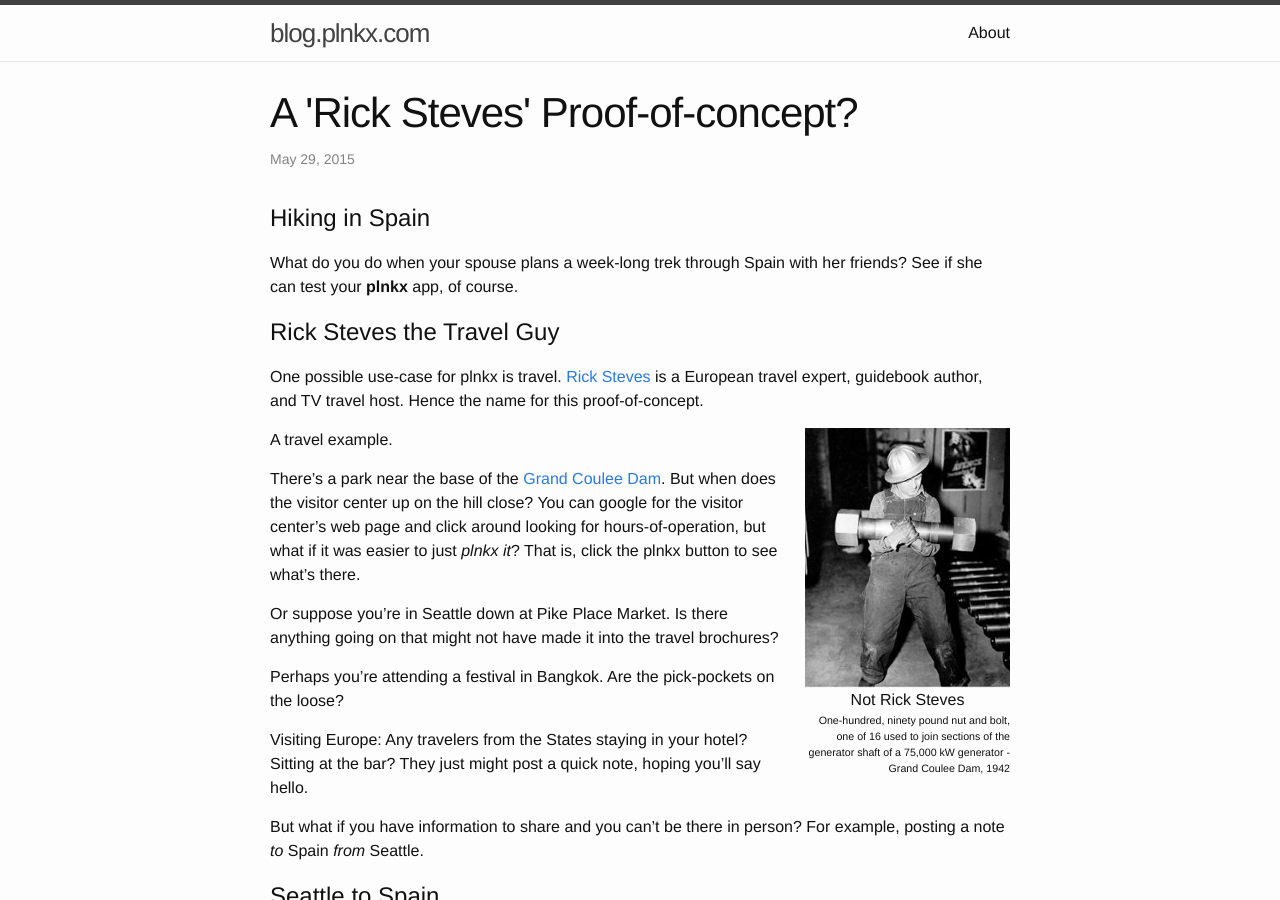
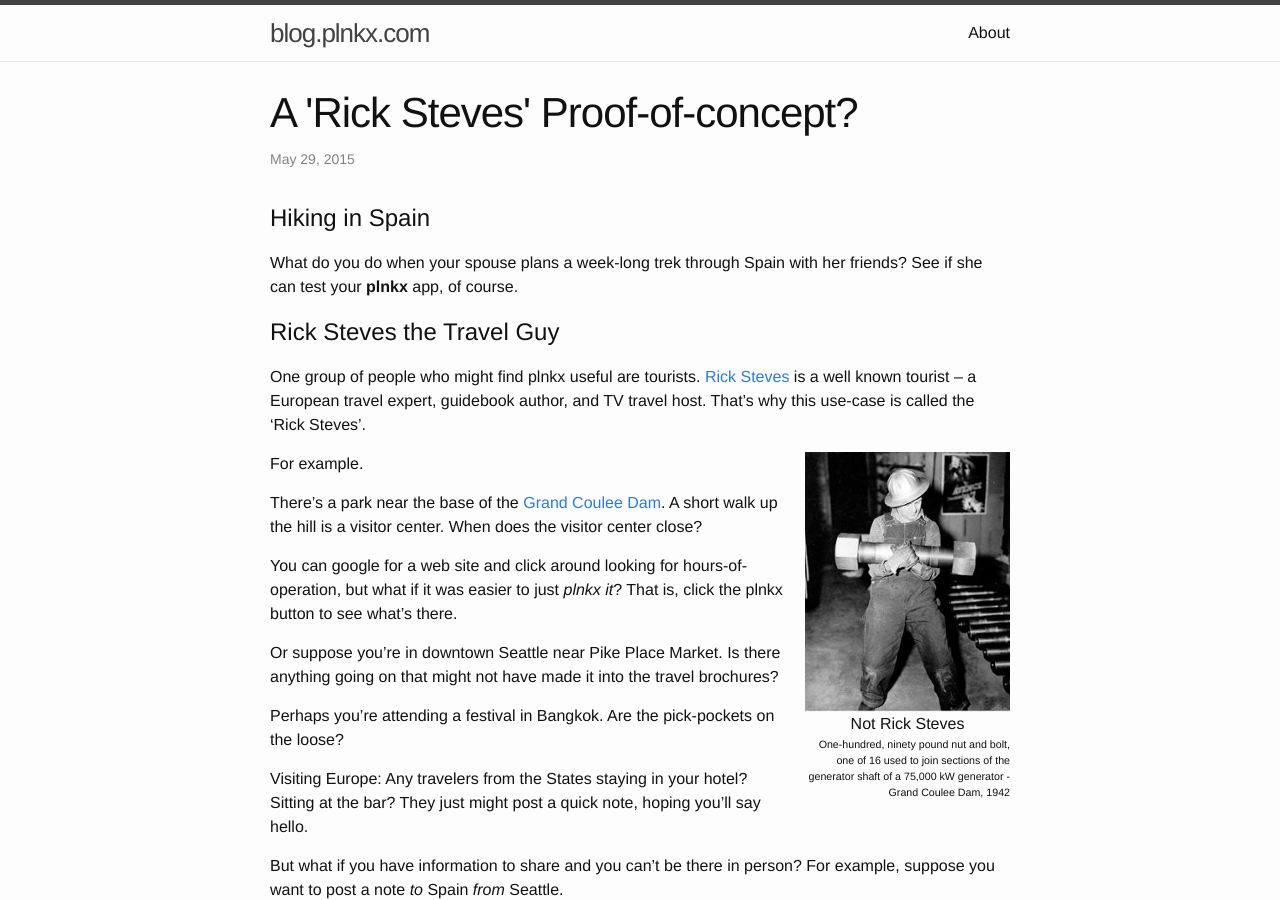
Before and after one commit to plnkx/blog, a Jekyll site: the page built from _posts/2015-05-28-proof-of-concept.markdown, in a window 1280 px wide and 900 px high. Built offline with Jekyll 4.4.1, drawn with Linux system fonts in a browser that asks for light colours; some of the changed text lies outside the part shown.

Commit message:
- _posts/2015-05-28-proof-of-concept.markdown    - tweak text
 - _posts/2015-06-22-Aw-snap-android-bug.markdown
   - Update Title

```diff
--- a/_posts/2015-05-28-proof-of-concept.markdown
+++ b/_posts/2015-05-28-proof-of-concept.markdown
@@ -13,10 +13,11 @@ course.
 
 # Rick Steves the Travel Guy
 
-One possible use-case for plnkx is travel.
+One group of people who might find plnkx useful are tourists.
 [Rick Steves](http://www.ricksteves.com/about-rick)
-is a European travel expert, guidebook author, and TV
-travel host. Hence the name for this proof-of-concept.
+is a well known tourist -- a European travel expert, guidebook
+author, and TV travel host. That's why this use-case is called the
+'Rick Steves'.
 
 <div style='float: right; margin: 0 0 0 1em; text-align: center; width: 205px;'>
 <img src='/images/bolt_sm.jpg'
@@ -30,16 +31,17 @@ sections of the generator shaft of a 75,000 kW generator - Grand
 Coulee Dam, 1942</div>
 </div>
 
-A travel example.
+For example.
 
 There's a park near the base of the [Grand Coulee
-Dam](http://www.usbr.gov/pn/grandcoulee/history/index.html). But when
-does the visitor center up on the hill close? You can google for the
-visitor center's web page and click around looking for
+Dam](http://www.usbr.gov/pn/grandcoulee/history/index.html). A short
+walk up the hill is a visitor center. When does the visitor center close?
+
+You can google for a web site and click around looking for
 hours-of-operation, but what if it was easier to just *plnkx it*?
 That is, click the plnkx button to see what's there.
 
-Or suppose you're in Seattle down at Pike Place Market. Is there
+Or suppose you're in downtown Seattle near Pike Place Market. Is there
 anything going on that might not have made it into the travel
 brochures?
 
@@ -51,7 +53,8 @@ Sitting at the bar? They just might post a quick note, hoping you'll
 say hello.
 
 But what if you have information to share and you can't be there in
-person? For example, posting a note *to* Spain *from* Seattle.
+person? For example, suppose you want to post a note *to* Spain
+*from* Seattle.
 
 # Seattle to Spain
 
--- a/_posts/2015-06-22-Aw-snap-android-bug.markdown
+++ b/_posts/2015-06-22-Aw-snap-android-bug.markdown
@@ -1,6 +1,6 @@
 ---
 layout: post
-title:  Aw, snap! - Plnkx overflow menu missing
+title:  Aw, snap! - No Overflow Menu
 date:  Mon Jun 22 19:29:20 PDT 2015
 ---
 
```
Also changed, not shown: other parts of _posts/2015-05-28-proof-of-concept.markdown (+3 -3 lines).
